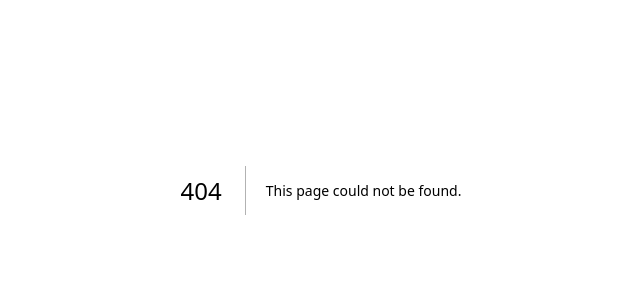
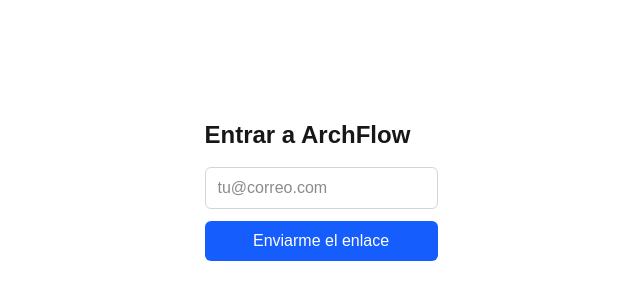
Before and after one commit to angelnuno2002/archflow_programa, a Next.js app in the folder next.js/: page /login in a window 1280 px wide. Before the commit this address had no page. Shown: the part 210-510 px from the top of the page, without its empty margins (319-959 px from the left). Built offline with nearby package versions, Linux system fonts and the light colour scheme; no server answers.

Commit message:
dashboard ahora funciona

```diff
--- a/next.js/src/app/api/auth/[...nextauth]/route.js
+++ b/next.js/src/app/api/auth/[...nextauth]/route.js
@@ -1,2 +1,2 @@
-import { handlers } from "@/auth" // Referring to the auth.ts we just created
+import { handlers } from "@/lib/auth" // Referring to the auth.ts we just created
 export const { GET, POST } = handlers
--- /dev/null
+++ b/next.js/src/app/dashboard/page.tsx
@@ -0,0 +1,20 @@
+import { Suspense } from "react";
+import { redirect } from "next/navigation";
+import { auth } from "@/lib/auth";
+
+async function SessionInfo() {
+  const session = await auth();
+  if (!session?.user) redirect("/login");
+  return <p>Sesión iniciada como {session.user.email}</p>;
+}
+
+export default function DashboardPage() {
+  return (
+    <main className="p-6">
+      <h1 className="text-2xl font-semibold">Dashboard</h1>
+      <Suspense fallback={<p>Cargando…</p>}>
+        <SessionInfo />
+      </Suspense>
+    </main>
+  );
+}
--- /dev/null
+++ b/next.js/src/app/login/page.tsx
@@ -0,0 +1,24 @@
+import { signIn } from "@/lib/auth";
+import { Button } from "@/components/ui/button";
+import { Input } from "@/components/ui/input";
+
+export default function LoginPage() {
+  return (
+    <main className="mx-auto flex min-h-screen max-w-sm flex-col justify-center gap-4 p-6">
+      <h1 className="text-2xl font-semibold">Entrar a ArchFlow</h1>
+      <form
+        className="flex flex-col gap-3"
+        action={async (formData: FormData) => {
+          "use server";
+          await signIn("resend", {
+            email: formData.get("email") as string,
+            redirectTo: "/dashboard",
+          });
+        }}
+      >
+        <Input name="email" type="email" placeholder="tu@correo.com" required />
+        <Button type="submit">Enviarme el enlace</Button>
+      </form>
+    </main>
+  );
+}
--- a/next.js/src/app/page.tsx
+++ b/next.js/src/app/page.tsx
@@ -1,24 +1,5 @@
-import { signIn } from "@/lib/auth";
-import { Button } from "@/components/ui/button";
-import { Input } from "@/components/ui/input";
+import { redirect } from "next/navigation";
 
-export default function LoginPage() {
-  return (
-    <main className="mx-auto flex min-h-screen max-w-sm flex-col justify-center gap-4 p-6">
-      <h1 className="text-2xl font-semibold">Entrar a ArchFlow</h1>
-      <form
-        className="flex flex-col gap-3"
-        action={async (formData: FormData) => {
-          "use server";
-          await signIn("resend", {
-            email: formData.get("email") as string,
-            redirectTo: "/dashboard",
-          });
-        }}
-      >
-        <Input name="email" type="email" placeholder="tu@correo.com" required />
-        <Button type="submit">Enviarme el enlace</Button>
-      </form>
-    </main>
-  );
+export default function Home() {
+  redirect("/login");
 }
--- /dev/null
+++ b/next.js/src/components/ui/button.tsx
@@ -0,0 +1,14 @@
+
+import type { ButtonHTMLAttributes } from "react";
+
+type ButtonProps = ButtonHTMLAttributes<HTMLButtonElement>;
+
+export function Button({ className = "", type = "button", ...props }: ButtonProps) {
+  return (
+    <button
+      type={type}
+      className={`rounded-md bg-blue-600 px-4 py-2 font-medium text-white hover:bg-blue-700 disabled:opacity-50 ${className}`}
+      {...props}
+    />
+  );
+}
--- /dev/null
+++ b/next.js/src/components/ui/input.tsx
@@ -0,0 +1,13 @@
+
+import type { InputHTMLAttributes } from "react";
+
+type InputProps = InputHTMLAttributes<HTMLInputElement>;
+
+export function Input({ className = "", ...props }: InputProps) {
+  return (
+    <input
+      className={`w-full rounded-md border border-gray-300 px-3 py-2 outline-none focus:ring-2 focus:ring-blue-500 ${className}`}
+      {...props}
+    />
+  );
+}
```
Also changed, not shown: next.js/PrismaOrm/tsconfig.json (deleted), next.js/src/lib/auth.js (renamed from next.js/src/lib/aunth.js).
